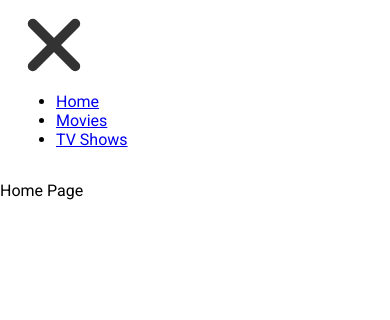
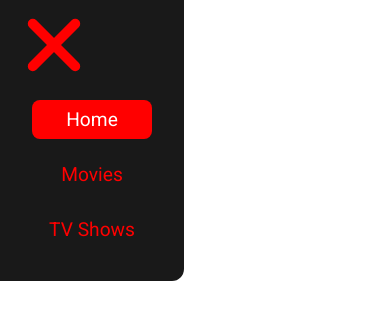
Before and after one commit to DimitarStefan0v/Movie-App, a React (Create React App) app in the folder client/: page / in a window 390 px wide. Both pictures are taken after a click on the checkbox 55 px from the left and 46 px from the top of the page. Shown: the top 320 px of the page. Built offline with nearby package versions, Linux system fonts and the light colour scheme.

Commit message:
Styling the navbar for small screens

```diff
--- a/client/src/components/MainNavigation/MainNavigation.js
+++ b/client/src/components/MainNavigation/MainNavigation.js
@@ -6,18 +6,34 @@ const MainNavigation = () => {
     return (
         <header className={classes.header}>
             <nav className={classes.nav}>
-                <div className={classes.toggle}>
-                    <div className={classes.hamburger}>
-                        <input type="checkbox" />
-                        <div className={classes['hamburger-top']}></div>
-                        <div className={classes['hamburger-middle']}></div>
-                        <div className={classes['hamburger-bottom']}></div>
-                    </div>
+                <input type="checkbox" />
+                <div className={classes.hamburger}>
+                    <div className={classes['hamburger-top']}></div>
+                    <div className={classes['hamburger-middle']}></div>
+                    <div className={classes['hamburger-bottom']}></div>
                 </div>
-                <ul>
-                    <li><NavLink to="/">Home</NavLink></li>
-                    <li><NavLink to="/movies">Movies</NavLink></li>
-                    <li><NavLink to="/series">TV Shows</NavLink></li>
+                <ul className={classes.links}>
+                    <li>
+                        <NavLink
+                            className={({ isActive }) => isActive ? `${classes.link} ${classes.active}` : `${classes.link}`}
+                            to="/"
+                        >Home
+                        </NavLink>
+                    </li>
+                    <li>
+                        <NavLink
+                            className={({ isActive }) => isActive ? `${classes.link} ${classes.active}` : `${classes.link}`}
+                            to="/movies"
+                        >Movies
+                        </NavLink>
+                    </li>
+                    <li>
+                        <NavLink
+                            className={({ isActive }) => isActive ? `${classes.link} ${classes.active}` : `${classes.link}`}
+                            to="/series"
+                        >TV Shows
+                        </NavLink>
+                    </li>
                 </ul>
             </nav>
         </header>
--- a/client/src/components/MainNavigation/MainNavigation.module.css
+++ b/client/src/components/MainNavigation/MainNavigation.module.css
@@ -6,6 +6,22 @@
     display: flex;
     flex-direction: column;
     padding: 1rem;
+    position: relative;
+}
+
+.nav input {
+    position: absolute;
+    top: 1rem;
+    left: 1rem;
+    display: inline-block;
+    width: 78px;
+    height: 60px;
+    padding: 0;
+    margin: 0;
+    outline: none;
+    z-index: 3;
+    cursor: pointer;
+    appearance: none;
 }
 
 .hamburger {
@@ -17,6 +33,7 @@
     position: relative;
     padding: 0.2rem;
     cursor: pointer;
+    z-index: 2;
 }
 
 .hamburger div {
@@ -24,36 +41,64 @@
     height: 10px;
     border-radius: 8px;
     transition: all 0.2s ease-in-out;
-    background-color: #333;
+    background-color: #191919;
 }
 
-.hamburger input:checked ~ .hamburger-middle {
+.nav input:checked ~ .hamburger .hamburger-middle {
     opacity: 0;
 }
 
-.hamburger input:checked ~ .hamburger-top {
+.nav input:checked ~ .hamburger  .hamburger-top {
     position: absolute;
     top: 40%;
     transform: rotate(45deg);
+    background-color: red;
 }
 
-.hamburger input:checked ~ .hamburger-bottom {
+.nav input:checked ~ .hamburger .hamburger-bottom {
     position: absolute;
     top: 40%;
     transform: rotate(-45deg);
+    background-color: red;
 }
 
-.hamburger input {
+.links {
+    list-style-type: none;
+    margin: 0;
+    padding: 0;
     position: absolute;
     top: 0;
     left: 0;
+    display: flex;
+    flex-direction: column;
+    gap: 1rem;
+    padding: 100px 2rem 2rem 2rem;
+    border-bottom-right-radius: 12px;
+    background-color: #191919;
+    color: red;
+    transform: translate(-100%);
+    visibility: hidden;
+    transition: all 0.3s ease-in-out;
+}
+
+.nav input:checked ~ .links {
+    visibility: visible;
+    transform: translate(0);
+}
+
+.link {
+    text-decoration: none;
+    font-size: 1.2rem;
+    color: inherit;
+    padding: 0.5rem 1rem;
+    border-radius: 8px;
+    width: 100%;
     display: inline-block;
-    width: 78px;
-    height: 60px;
-    padding: 0;
-    margin: 0;
-    outline: none;
-    z-index: 1;
-    cursor: pointer;
-    appearance: none;
+    text-align: center;
+    width: 120px;
 }
+
+.link.active {
+    color: white;
+    background-color: red;
+}
```
